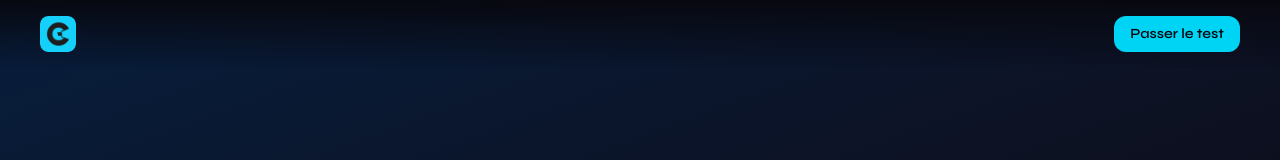
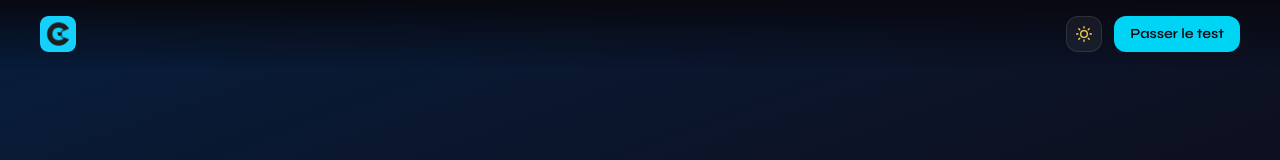
Before and after one commit to kevinlesurligneur/surligneur-personal-branding, a React (Vite) app: page / in a window 1280 px wide. Shown: the top 160 px of the page. Built offline with nearby package versions, Linux system fonts and the light colour scheme.

Commit message:
Auto-deploy - 2026-06-11 11:17

```diff
--- a/src/App.jsx
+++ b/src/App.jsx
@@ -1,5 +1,6 @@
 import { BrowserRouter, Routes, Route, useLocation } from 'react-router-dom'
 import { AnimatePresence, motion } from 'framer-motion'
+import { ThemeProvider } from './contexts/ThemeContext'
 import HomePage from './pages/HomePage'
 import ProfileDetailPage from './pages/ProfileDetailPage'
 import QuizPage from './pages/QuizPage'
@@ -44,9 +45,11 @@ function AnimatedRoutes() {
 
 export default function App() {
   return (
-    <BrowserRouter>
-      <ScrollToTop />
-      <AnimatedRoutes />
-    </BrowserRouter>
+    <ThemeProvider>
+      <BrowserRouter>
+        <ScrollToTop />
+        <AnimatedRoutes />
+      </BrowserRouter>
+    </ThemeProvider>
   )
 }
--- a/src/components/home/HeroSection.jsx
+++ b/src/components/home/HeroSection.jsx
@@ -9,7 +9,7 @@ export function HeroSection() {
   return (
     <section
       className="relative min-h-screen flex flex-col items-center justify-center text-center px-6 pt-24 pb-32 overflow-hidden"
-      style={{ background: 'linear-gradient(160deg, #071e3d 0%, #0d1224 40%, #08080F 75%)' }}
+      style={{ background: 'var(--hero-gradient)' }}
     >
 
       {/* ── Orbes animés ── */}
--- a/src/components/home/MethodologySection.jsx
+++ b/src/components/home/MethodologySection.jsx
@@ -206,7 +206,7 @@ export function MethodologySection() {
         <FadeIn delay={0.1} className="mb-14">
           <div className="relative rounded-2xl overflow-hidden p-7 md:p-9 text-center"
             style={{
-              background: 'linear-gradient(160deg, #071e3d 0%, #0d1224 60%, #08080F 100%)',
+              background: 'var(--vision-gradient)',
               border: '1px solid rgba(0,212,245,0.15)',
             }}>
             {/* Glow */}
--- a/src/components/home/ProfileCard.jsx
+++ b/src/components/home/ProfileCard.jsx
@@ -66,7 +66,7 @@ export function ProfileCard({ profile, index = 0 }) {
     mouseX.set(0)
     mouseY.set(0)
     glareOpacity.set(0)
-    e.currentTarget.style.borderColor = '#2A2A45'
+    e.currentTarget.style.borderColor = 'var(--border-subtle)'
     e.currentTarget.style.boxShadow   = 'none'
   }
 
@@ -79,8 +79,8 @@ export function ProfileCard({ profile, index = 0 }) {
       whileHover={{ y: -10, scale: 1.02 }}
       className="group relative flex flex-col rounded-3xl overflow-hidden"
       style={{
-        background: '#1A1A2E',
-        border: '1px solid #2A2A45',
+        background: 'var(--bg-card)',
+        border: '1px solid var(--border-subtle)',
         transition: 'border-color 0.35s ease, box-shadow 0.35s ease',
         willChange: 'transform',
         rotateX,
--- a/src/components/layout/Header.jsx
+++ b/src/components/layout/Header.jsx
@@ -1,17 +1,41 @@
 import { useNavigate, useLocation } from 'react-router-dom'
 import { motion } from 'framer-motion'
 import logoSymbol from '../../assets/logo-symbol.png'
+import { useTheme } from '../../contexts/ThemeContext'
+
+function SunIcon() {
+  return (
+    <svg width="16" height="16" viewBox="0 0 24 24" fill="none" stroke="currentColor" strokeWidth="2" strokeLinecap="round" strokeLinejoin="round">
+      <circle cx="12" cy="12" r="5"/>
+      <line x1="12" y1="1" x2="12" y2="3"/>
+      <line x1="12" y1="21" x2="12" y2="23"/>
+      <line x1="4.22" y1="4.22" x2="5.64" y2="5.64"/>
+      <line x1="18.36" y1="18.36" x2="19.78" y2="19.78"/>
+      <line x1="1" y1="12" x2="3" y2="12"/>
+      <line x1="21" y1="12" x2="23" y2="12"/>
+      <line x1="4.22" y1="19.78" x2="5.64" y2="18.36"/>
+      <line x1="18.36" y1="5.64" x2="19.78" y2="4.22"/>
+    </svg>
+  )
+}
+
+function MoonIcon() {
+  return (
+    <svg width="16" height="16" viewBox="0 0 24 24" fill="none" stroke="currentColor" strokeWidth="2" strokeLinecap="round" strokeLinejoin="round">
+      <path d="M21 12.79A9 9 0 1 1 11.21 3 7 7 0 0 0 21 12.79z"/>
+    </svg>
+  )
+}
 
 export function Header() {
-  const navigate = useNavigate()
-  const location = useLocation()
+  const navigate    = useNavigate()
+  const location    = useLocation()
+  const { theme, toggle } = useTheme()
 
   function handleLogoClick() {
     if (location.pathname === '/') {
-      // Déjà sur la home → remonte en haut
       window.scrollTo({ top: 0, behavior: 'smooth' })
     } else {
-      // Autre page → retour home (ScrollToTop s'occupe du scroll)
       navigate('/')
     }
   }
@@ -22,7 +46,7 @@ export function Header() {
       animate={{ opacity: 1, y: 0 }}
       transition={{ duration: 0.5 }}
       className="fixed top-0 left-0 right-0 z-50 flex items-center justify-between px-6 md:px-10 py-4"
-      style={{ background: 'linear-gradient(to bottom, rgba(8,8,15,0.98) 0%, rgba(8,8,15,0) 100%)', backdropFilter: 'blur(12px)' }}
+      style={{ background: 'var(--header-bg)', backdropFilter: 'blur(12px)' }}
     >
       <button onClick={handleLogoClick} className="flex items-center">
         <img
@@ -32,7 +56,32 @@ export function Header() {
         />
       </button>
 
-      <nav className="flex items-center gap-2 md:gap-4">
+      <nav className="flex items-center gap-2 md:gap-3">
+
+        {/* Toggle lumière / sombre */}
+        <motion.button
+          whileHover={{ scale: 1.08 }}
+          whileTap={{ scale: 0.92 }}
+          onClick={toggle}
+          title={theme === 'dark' ? 'Passer en mode clair' : 'Passer en mode sombre'}
+          className="w-9 h-9 rounded-xl flex items-center justify-center transition-all duration-200"
+          style={{
+            background: theme === 'dark' ? 'rgba(255,255,255,0.06)' : 'rgba(0,100,160,0.08)',
+            border: theme === 'dark' ? '1px solid rgba(255,255,255,0.1)' : '1px solid rgba(0,150,200,0.2)',
+            color: theme === 'dark' ? '#FCD34D' : '#0077AA',
+          }}
+        >
+          <motion.span
+            key={theme}
+            initial={{ opacity: 0, rotate: -30, scale: 0.6 }}
+            animate={{ opacity: 1, rotate: 0, scale: 1 }}
+            transition={{ duration: 0.25 }}
+          >
+            {theme === 'dark' ? <SunIcon /> : <MoonIcon />}
+          </motion.span>
+        </motion.button>
+
+        {/* CTA */}
         <motion.button
           whileHover={{ scale: 1.03 }}
           whileTap={{ scale: 0.97 }}
--- /dev/null
+++ b/src/contexts/ThemeContext.jsx
@@ -0,0 +1,32 @@
+import { createContext, useContext, useState, useEffect } from 'react'
+
+const ThemeContext = createContext()
+
+export function ThemeProvider({ children }) {
+  const [theme, setTheme] = useState(() => {
+    return localStorage.getItem('surligneur-theme') || 'dark'
+  })
+
+  useEffect(() => {
+    if (theme === 'light') {
+      document.documentElement.classList.add('light')
+    } else {
+      document.documentElement.classList.remove('light')
+    }
+    localStorage.setItem('surligneur-theme', theme)
+  }, [theme])
+
+  function toggle() {
+    setTheme(t => (t === 'dark' ? 'light' : 'dark'))
+  }
+
+  return (
+    <ThemeContext.Provider value={{ theme, toggle }}>
+      {children}
+    </ThemeContext.Provider>
+  )
+}
+
+export function useTheme() {
+  return useContext(ThemeContext)
+}
--- a/src/index.css
+++ b/src/index.css
@@ -1,6 +1,39 @@
 @tailwind base;
 @tailwind components;
 @tailwind utilities;
+
+/* ── Thème sombre (défaut) ─────────────────────────────────────────────── */
+:root {
+  --bg-primary:     #08080F;
+  --bg-card:        #1A1A2E;
+  --bg-elevated:    #22223B;
+  --border-subtle:  #2A2A45;
+  --border-strong:  #3D3D6B;
+  --text-primary:   #F0F4FF;
+  --text-muted:     #8B92B8;
+  --text-faint:     #555A7A;
+
+  /* Gradients utilisés en inline style */
+  --hero-gradient:   linear-gradient(160deg, #071e3d 0%, #0d1224 40%, #08080F 75%);
+  --vision-gradient: linear-gradient(160deg, #071e3d 0%, #0d1224 60%, #08080F 100%);
+  --header-bg:       linear-gradient(to bottom, rgba(8,8,15,0.96) 0%, rgba(8,8,15,0) 100%);
+}
+
+/* ── Thème clair ──────────────────────────────────────────────────────── */
+html.light {
+  --bg-primary:     #F2F8FF;
+  --bg-card:        #FFFFFF;
+  --bg-elevated:    #E6F2FF;
+  --border-subtle:  #C8DFF5;
+  --border-strong:  #8BBDE0;
+  --text-primary:   #0C1A2E;
+  --text-muted:     #3A5A78;
+  --text-faint:     #7A9CB8;
+
+  --hero-gradient:   linear-gradient(160deg, #B8DEFF 0%, #D8EEFF 40%, #F2F8FF 75%);
+  --vision-gradient: linear-gradient(160deg, #C4E3FF 0%, #DCF0FF 60%, #F2F8FF 100%);
+  --header-bg:       linear-gradient(to bottom, rgba(242,248,255,0.97) 0%, rgba(242,248,255,0) 100%);
+}
 
 @layer base {
   * {
@@ -12,12 +45,13 @@
   }
 
   body {
-    background-color: #08080F;
-    color: #F0F4FF;
+    background-color: var(--bg-primary);
+    color: var(--text-primary);
     font-family: 'Inter', sans-serif;
     -webkit-font-smoothing: antialiased;
     -moz-osx-font-smoothing: grayscale;
     overflow-x: hidden;
+    transition: background-color 0.35s ease, color 0.35s ease;
   }
 
   h1, h2, h3, h4, h5, h6 {
@@ -26,7 +60,7 @@
 
   ::selection {
     background-color: rgba(0, 212, 245, 0.25);
-    color: #F0F4FF;
+    color: var(--text-primary);
   }
 
   ::-webkit-scrollbar {
@@ -34,16 +68,16 @@
   }
 
   ::-webkit-scrollbar-track {
-    background: #08080F;
+    background: var(--bg-primary);
   }
 
   ::-webkit-scrollbar-thumb {
-    background: #2A2A45;
+    background: var(--border-subtle);
     border-radius: 3px;
   }
 
   ::-webkit-scrollbar-thumb:hover {
-    background: #3D3D6B;
+    background: var(--border-strong);
   }
 }
 
--- a/tailwind.config.js
+++ b/tailwind.config.js
@@ -8,22 +8,22 @@ export default {
     extend: {
       colors: {
         bg: {
-          primary: '#08080F',
-          card: '#1A1A2E',
-          elevated: '#22223B',
+          primary: 'var(--bg-primary)',
+          card: 'var(--bg-card)',
+          elevated: 'var(--bg-elevated)',
         },
         border: {
-          subtle: '#2A2A45',
-          strong: '#3D3D6B',
+          subtle: 'var(--border-subtle)',
+          strong: 'var(--border-strong)',
         },
         brand: {
           cyan: '#00D4F5',
           coral: '#FF4D6D',
         },
         text: {
-          primary: '#F0F4FF',
-          muted: '#8B92B8',
-          faint: '#555A7A',
+          primary: 'var(--text-primary)',
+          muted: 'var(--text-muted)',
+          faint: 'var(--text-faint)',
         },
         archetype: {
           expert: '#3B82F6',
```
